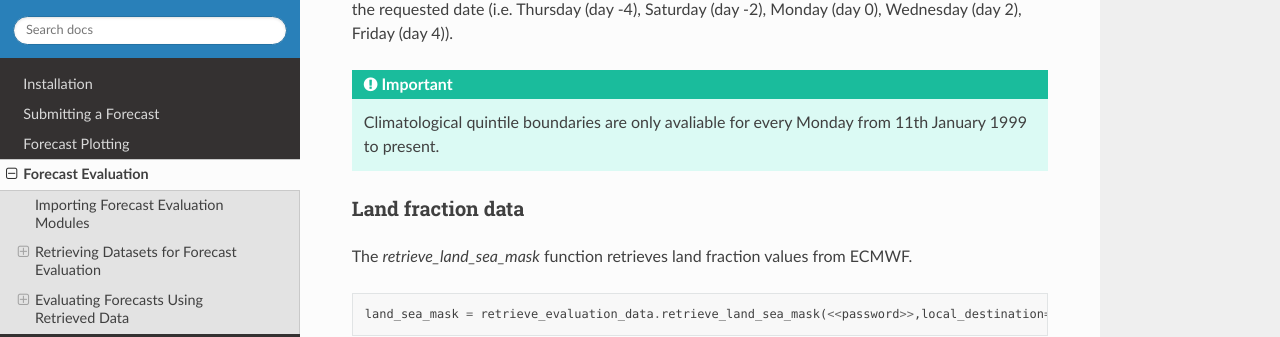
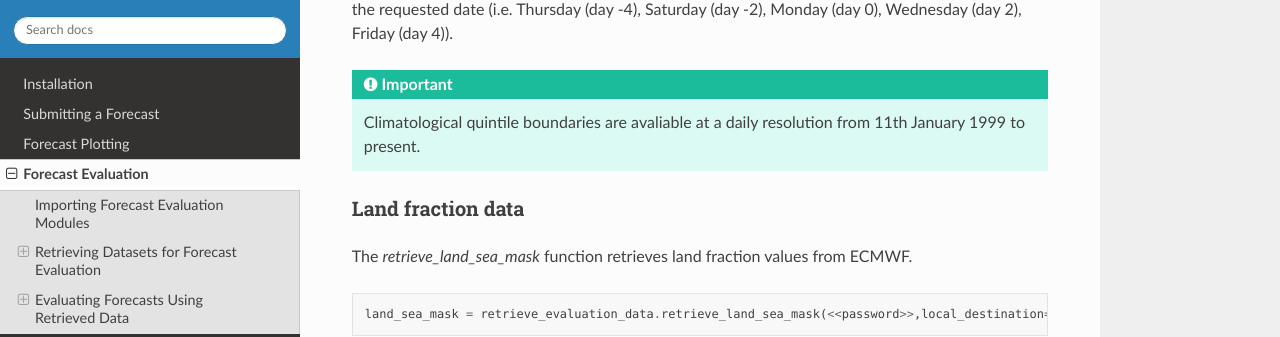
Before and after one commit to joshuatalib/AI_weather_quest, a Sphinx documentation site: the page built from docs/source/forecast_evaluation.rst, in a window 1280 px wide and 900 px high, scrolled down 2358 px. Shown: the part 145-482 px from the top of the window. Built offline with Sphinx 7.4.7 and the Read the Docs theme 3.1.0, drawn with Linux system fonts in a browser that asks for light colours; pages that are not in the unit, such as notebooks, are missing from menus.

Commit message:
update forecast evaluation description

```diff
--- a/docs/source/forecast_evaluation.rst
+++ b/docs/source/forecast_evaluation.rst
@@ -90,7 +90,7 @@ The **retrieve_20yr_quintile_boundaries** function returns a dataset containing
 
 .. important::
 
-   Climatological quintile boundaries are only avaliable for every Monday from 11th January 1999 to present.
+   Climatological quintile boundaries are avaliable at a daily resolution from 11th January 1999 to present.
 
 Land fraction data
 ^^^^^^^^^^^^^^^^^^^^^^^^
```
